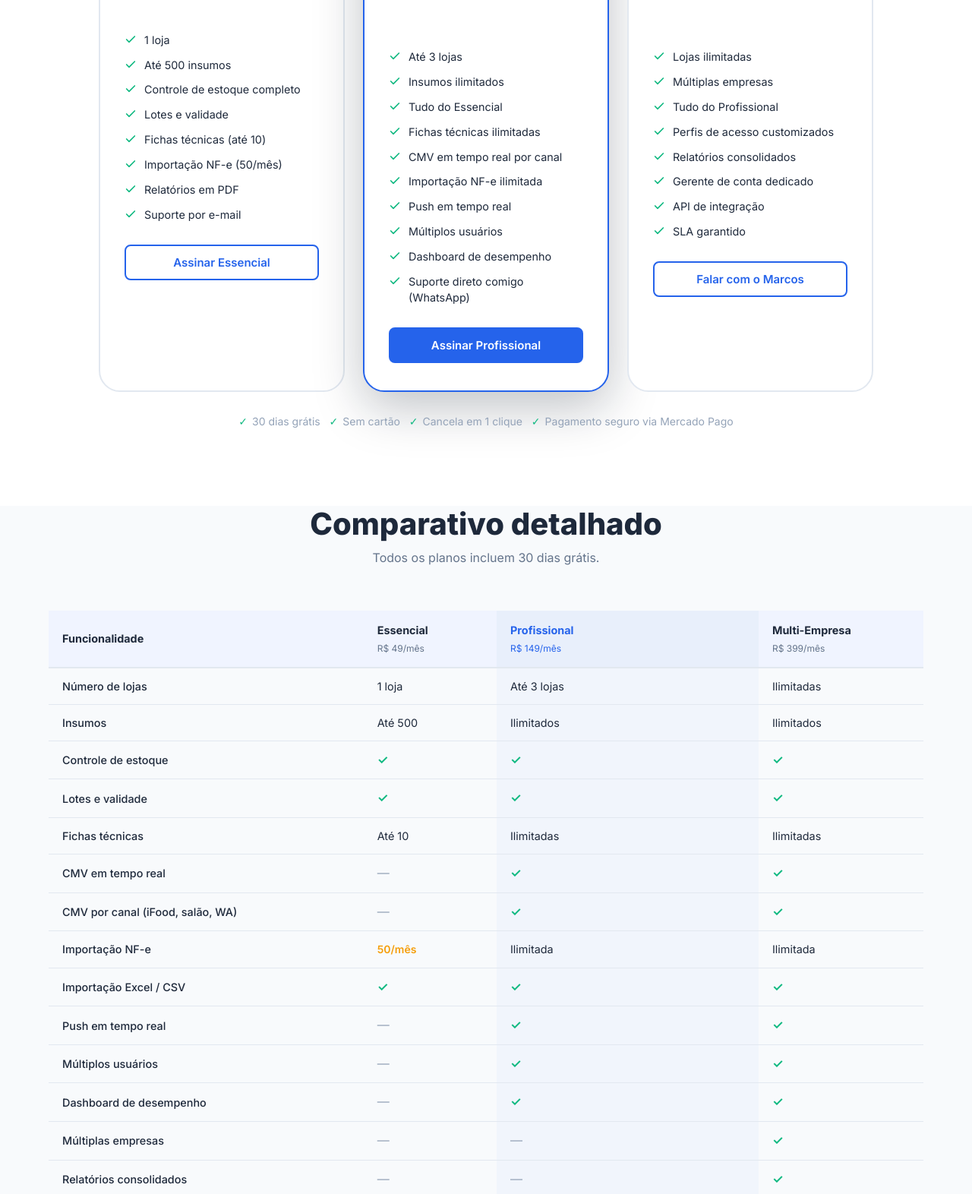
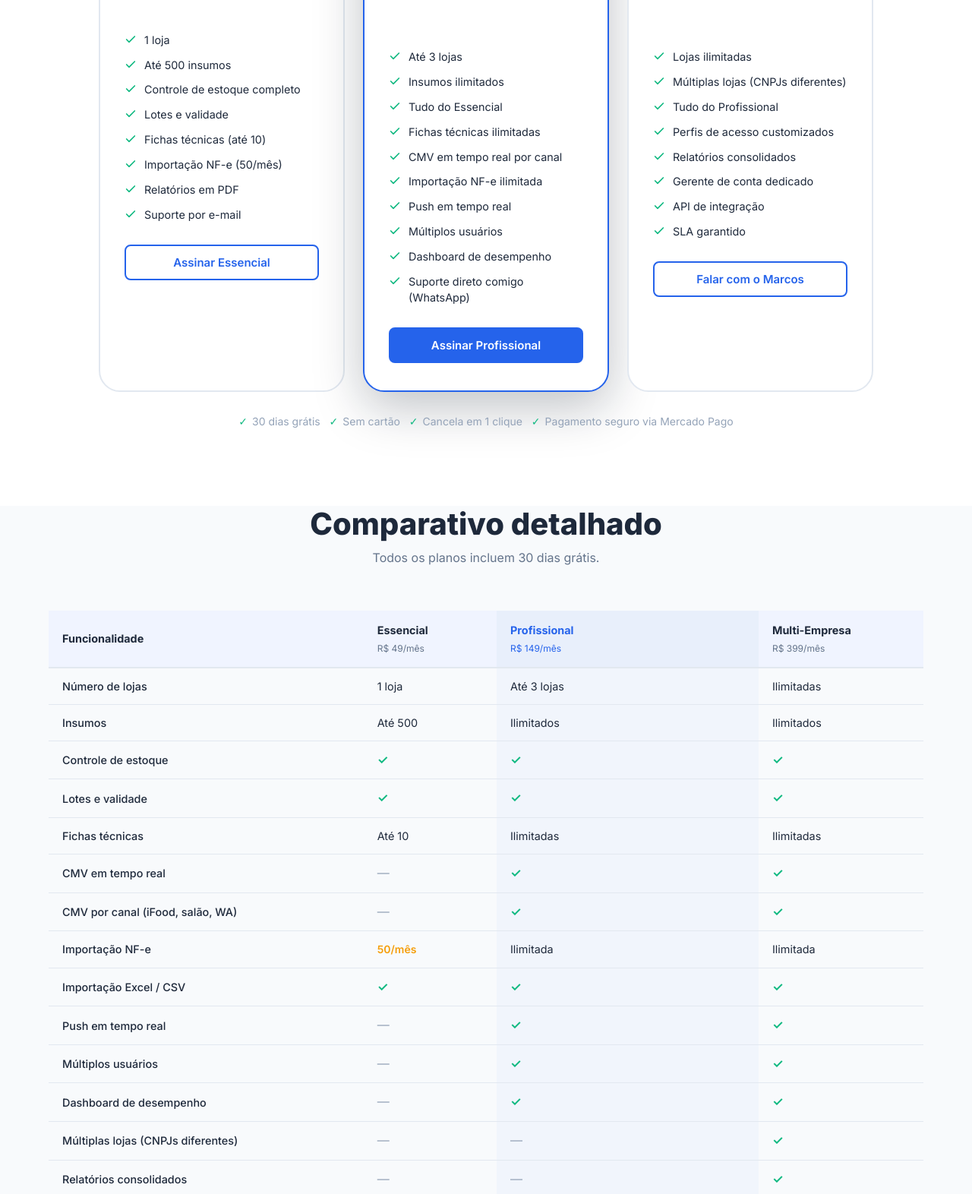
Before and after one commit to mszporer03-a11y/Site-do-mize, a website: page assinar.html in a window 1280 px wide. Shown: the part 1248-2820 px from the top of the page at 76% size. Drawn offline with nearby package versions, Linux system fonts and the light colour scheme.

Commit message:
fix: multiplas empresas -> multiplas lojas (CNPJs diferentes)

```diff
--- a/assinar.html
+++ b/assinar.html
@@ -304,7 +304,7 @@
         <p id="annual-note-enterprise" style="font-size:.8125rem;color:var(--gray-400);margin-bottom:18px;min-height:18px;"></p>
         <ul class="plan-features">
           <li><svg width="16" height="16" viewBox="0 0 24 24" fill="none" stroke="currentColor" stroke-width="2.5" stroke-linecap="round" stroke-linejoin="round" aria-hidden="true"><polyline points="20 6 9 17 4 12"/></svg>Lojas ilimitadas</li>
-          <li><svg width="16" height="16" viewBox="0 0 24 24" fill="none" stroke="currentColor" stroke-width="2.5" stroke-linecap="round" stroke-linejoin="round" aria-hidden="true"><polyline points="20 6 9 17 4 12"/></svg>Múltiplas empresas</li>
+          <li><svg width="16" height="16" viewBox="0 0 24 24" fill="none" stroke="currentColor" stroke-width="2.5" stroke-linecap="round" stroke-linejoin="round" aria-hidden="true"><polyline points="20 6 9 17 4 12"/></svg>Múltiplas lojas (CNPJs diferentes)</li>
           <li><svg width="16" height="16" viewBox="0 0 24 24" fill="none" stroke="currentColor" stroke-width="2.5" stroke-linecap="round" stroke-linejoin="round" aria-hidden="true"><polyline points="20 6 9 17 4 12"/></svg>Tudo do Profissional</li>
           <li><svg width="16" height="16" viewBox="0 0 24 24" fill="none" stroke="currentColor" stroke-width="2.5" stroke-linecap="round" stroke-linejoin="round" aria-hidden="true"><polyline points="20 6 9 17 4 12"/></svg>Perfis de acesso customizados</li>
           <li><svg width="16" height="16" viewBox="0 0 24 24" fill="none" stroke="currentColor" stroke-width="2.5" stroke-linecap="round" stroke-linejoin="round" aria-hidden="true"><polyline points="20 6 9 17 4 12"/></svg>Relatórios consolidados</li>
@@ -422,7 +422,7 @@
             <td><span class="check-yes">✓</span></td>
           </tr>
           <tr>
-            <td class="feat-name">Múltiplas empresas</td>
+            <td class="feat-name">Múltiplas lojas (CNPJs diferentes)</td>
             <td><span class="check-no">—</span></td>
             <td class="td-featured"><span class="check-no">—</span></td>
             <td><span class="check-yes">✓</span></td>
```
Also changed, not shown: index.html (+1 -2 lines).
